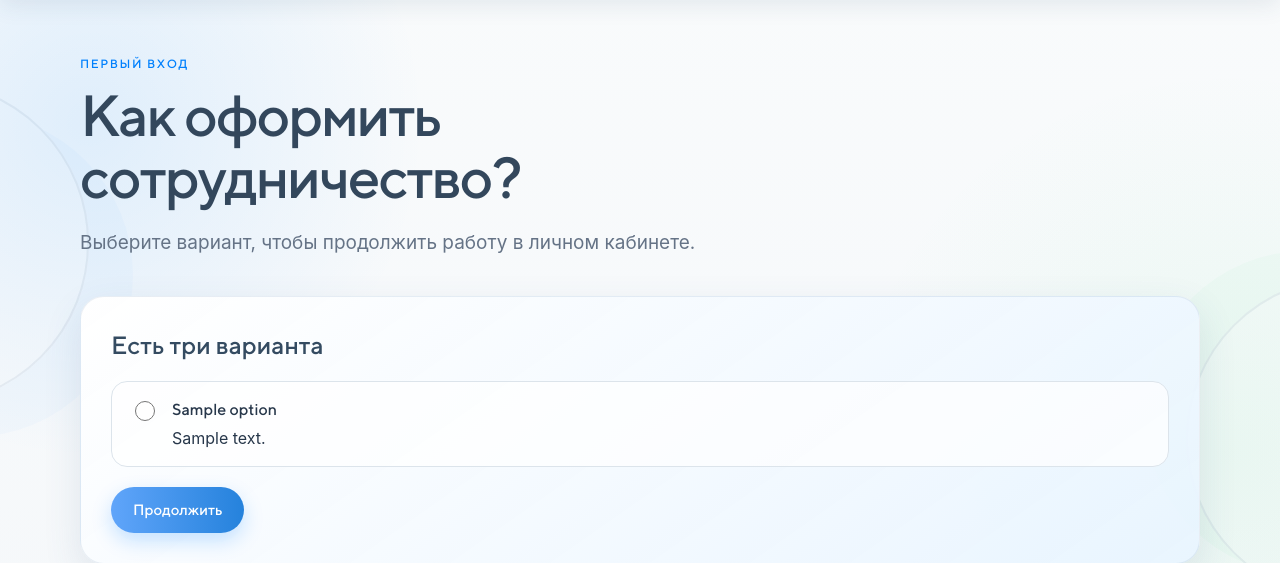
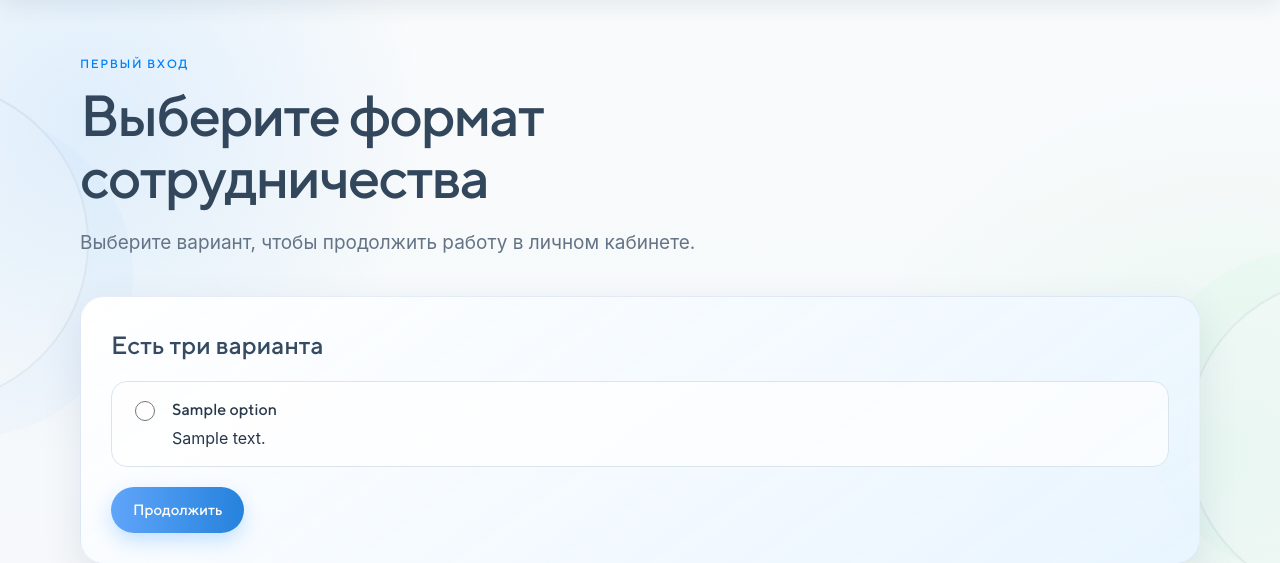
Before and after one commit to zadkie1ll/pravburo-reff-site, a FastAPI app: template src/web/templates/onboarding.html in a window 1280 px wide. Shown: the part 89-652 px from the top of the page. Run offline with FastAPI, Linux system fonts and the light colour scheme; the template is opened without the code that fills it: most values are stand-ins (such as "Sample title", 1, 10 or a date in 2020); parts of the project's set-up code (start-up, migrations or seed data) failed here and were passed over; some web fonts are replaced.

Commit message:
fix: мелкие правки в визуале на странице

```diff
--- a/src/services/profile.py
+++ b/src/services/profile.py
@@ -22,8 +22,8 @@ EMPLOYMENT_FORMAT_OPTIONS = [
     (
         EmploymentFormat.SELF_EMPLOYED,
         "Самозанятый",
-        "вы получаете полную сумму вознаграждения и самостоятельно платите налог 4% через "
-        "приложение «Мой налог». Самый удобный вариант.",
+        "вы получаете вознаграждение на карту и платите налог 4% через приложение "
+        "«Мой налог». Самый удобный вариант.",
     ),
     (
         EmploymentFormat.INDIVIDUAL_ENTREPRENEUR,
--- a/src/web/templates/onboarding.html
+++ b/src/web/templates/onboarding.html
@@ -1,4 +1,4 @@
-{% extends "base.html" %}{% block title %}Как оформить сотрудничество · Правбюро{% endblock %}
-{% block content %}<section class="hero"><p class="eyebrow">Первый вход</p><h1>Как оформить сотрудничество?</h1><p>Выберите вариант, чтобы продолжить работу в личном кабинете.</p></section>
+{% extends "base.html" %}{% block title %}Выберите формат сотрудничества · Правбюро{% endblock %}
+{% block content %}<section class="hero"><p class="eyebrow">Первый вход</p><h1>Выберите формат сотрудничества</h1><p>Выберите вариант, чтобы продолжить работу в личном кабинете.</p></section>
 <section class="card">{% if error %}<div class="alert">{{ error }}</div>{% endif %}<form method="post" action="/onboarding"><input type="hidden" name="csrf" value="{{ csrf_token }}"><h2>Есть три варианта</h2><div class="option-list">{% for value, title, text in options %}<label class="option-card"><input type="radio" name="employment_format" value="{{ value.value }}" required><span class="option-body"><strong>{{ title }}</strong><span>{{ text }}</span></span></label>{% endfor %}</div><button class="button" type="submit">Продолжить</button></form></section>
 <section class="card"><h2>Ни один вариант не подходит?</h2><p>Если ни один из вариантов вам не подходит, нужна помощь в выборе или вы сейчас проходите процедуру банкротства — напишите менеджеру, разберём вашу ситуацию индивидуально.</p><a class="button secondary" href="{{ telegram_manager_url }}" target="_blank" rel="noopener">Написать менеджеру</a></section>{% endblock %}
```
